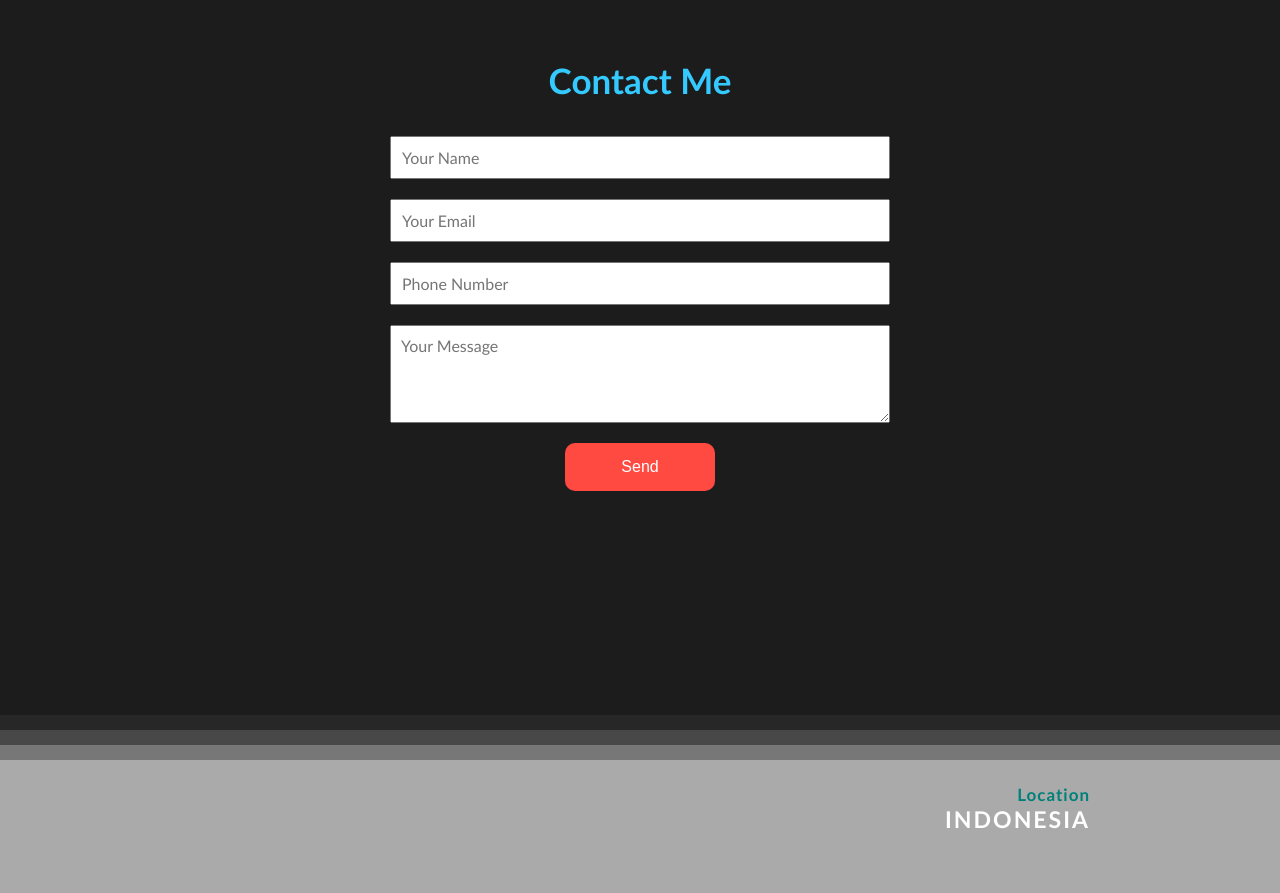
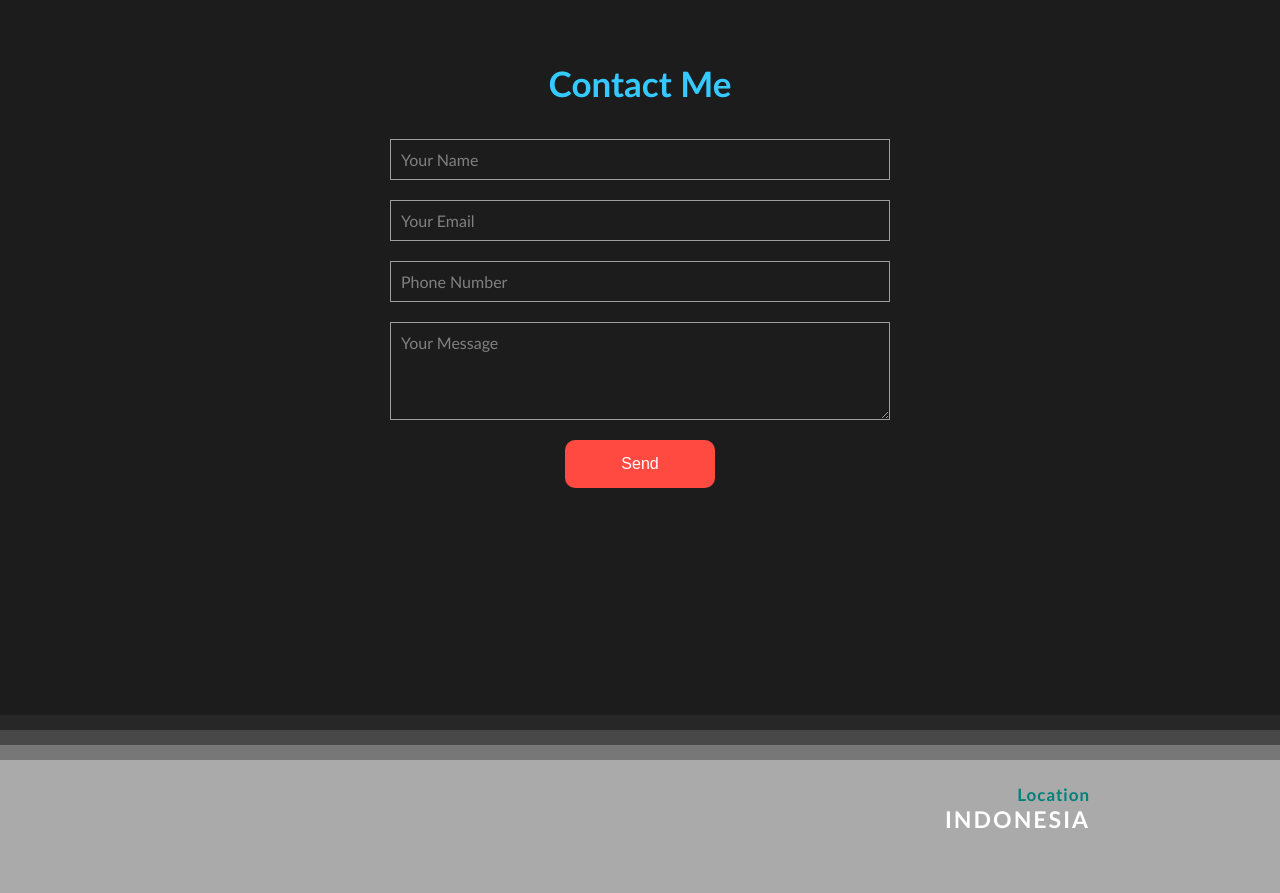
Before and after one commit to abidsyukurahmad/abidsyukurahmad.github.io, a plain HTML site: page index.html in a window 1280 px wide. Shown: the part 2520-3413 px from the top of the page. Drawn offline with nearby package versions, Linux system fonts and the light colour scheme.

Commit message:
Update Color Contact Section
Change color contact section to gray color

```diff
--- a/main.css
+++ b/main.css
@@ -321,7 +321,12 @@ form input, form textarea{
     transition: .3s ease-in;
     position: relative;
     z-index: none;
-    color: white;
+    color: var(--gray);
+    background:none;
+    border: 1px solid var(--gray);
+}
+form input::placeholder, form textarea::placeholder{
+    color: gray;
 }
 /* form input:focus, form textarea:focus{
     border-bottom:0 ;
```
